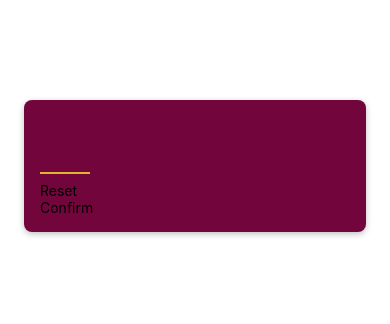
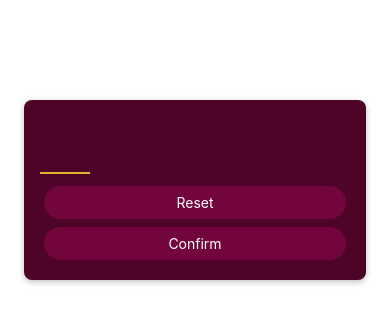
Before and after one commit to ohwonsuk/guessgame, a React Native app: screen / in a window 390 px wide. Shown: the top 324 px of the page. Built offline with nearby package versions, Linux system fonts and the light colour scheme.

Commit message:
버튼에 시각적 피드백 추가 - 안드로이드/iOS 차이

```diff
--- a/components/PrimaryButton.js
+++ b/components/PrimaryButton.js
@@ -1,12 +1,46 @@
 import React from "react";
-import { View, Text } from "react-native";
+import { View, Text, Pressable, StyleSheet } from "react-native";
 
 function PrimaryButton({ children }) {
+  function pressHandler() {
+    console.log("Pressed!");
+  }
   return (
-    <View>
-      <Text>{children}</Text>
+    <View style={styles.buttonOuterContainer}>
+      <Pressable
+        style={({ pressed }) =>
+          pressed
+            ? [styles.buttonInnerContainer, styles.pressed]
+            : styles.buttonInnerContainer
+        }
+        onPress={pressHandler}
+        android_ripple={{ color: "#640223" }}
+      >
+        <Text style={styles.buttonText}>{children}</Text>
+      </Pressable>
     </View>
   );
 }
 
 export default PrimaryButton;
+
+const styles = StyleSheet.create({
+  buttonOuterContainer: {
+    borderRadius: 28,
+    margin: 4,
+    overflow: "hidden",
+  },
+  buttonInnerContainer: {
+    backgroundColor: "#72063c",
+    paddingVertical: 8,
+    paddingHorizontal: 16,
+    elevationL: 2,
+  },
+  buttonText: {
+    color: "white",
+    textAlign: "center",
+  },
+  pressed: {
+    opacity: 0.75,
+  },
+});
--- a/screens/StartGameScreen.js
+++ b/screens/StartGameScreen.js
@@ -25,7 +25,7 @@ const styles = StyleSheet.create({
     marginTop: 100,
     marginHorizontal: 24,
     padding: 16,
-    backgroundColor: "#72063c",
+    backgroundColor: "#4e0329",
     borderRadius: 8,
     elevation: 4,
     shadowColor: "black",
```
